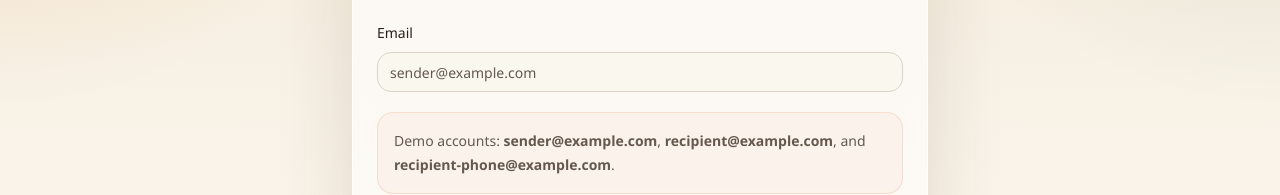
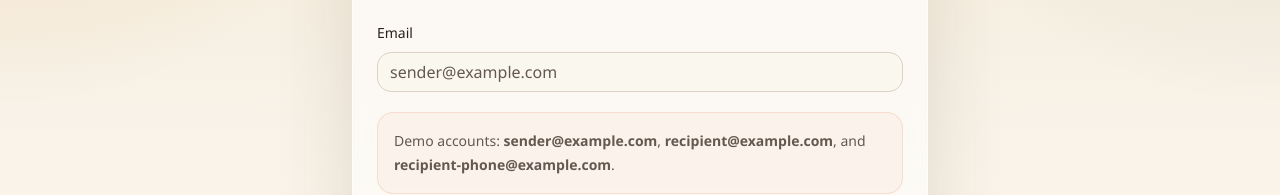
Before and after one commit to akinuman/lovie-p2p-request, a Next.js app: page /sign-in in a window 1280 px wide. Shown: the part 315-510 px from the top of the page. Built offline with nearby package versions, Linux system fonts and the light colour scheme; no server answers.

Commit message:
style: update input text size to base for improved readability

```diff
--- a/components/ui/input.tsx
+++ b/components/ui/input.tsx
@@ -8,7 +8,7 @@
       <input
         type={type}
         className={cn(
-          "flex h-10 w-full rounded-md border border-input bg-background px-3 py-2 text-sm ring-offset-background file:border-0 file:bg-transparent file:text-sm file:font-medium file:text-foreground placeholder:text-muted-foreground focus-visible:outline-none focus-visible:ring-2 focus-visible:ring-ring focus-visible:ring-offset-2 disabled:cursor-not-allowed disabled:opacity-50",
+          "flex h-10 w-full rounded-md border border-input bg-background px-3 py-2 text-base ring-offset-background file:border-0 file:bg-transparent file:text-sm file:font-medium file:text-foreground placeholder:text-muted-foreground focus-visible:outline-none focus-visible:ring-2 focus-visible:ring-ring focus-visible:ring-offset-2 disabled:cursor-not-allowed disabled:opacity-50",
           className,
         )}
         ref={ref}
```
